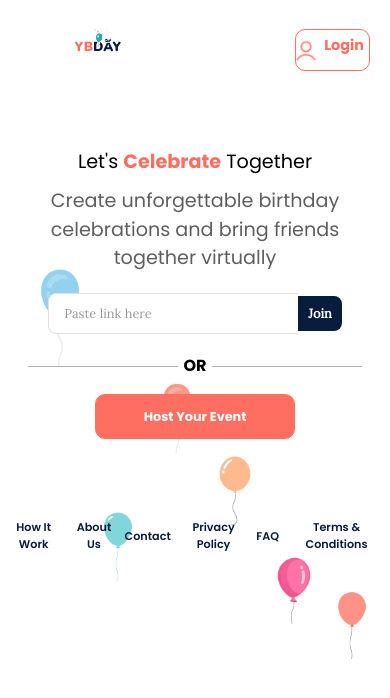
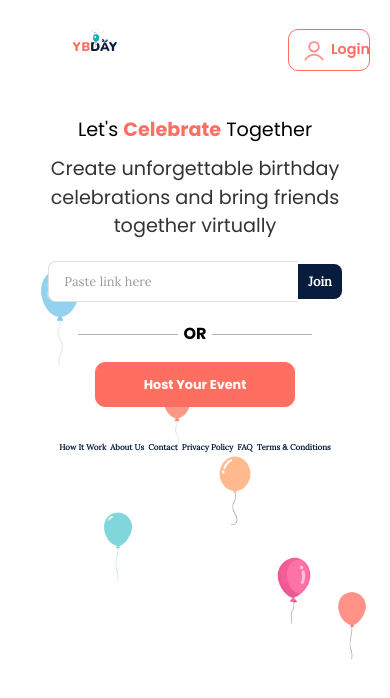
Before and after one commit to SaraNaveed02/brithday-web, a React (Vite) app: page / in a window 390 px wide. Shown: the top 698 px of the page. Built offline with nearby package versions, Linux system fonts and the light colour scheme.

Commit message:
Update App.css

```diff
--- a/src/styles/App.css
+++ b/src/styles/App.css
@@ -1,5 +1,5 @@
-@import url('https://fonts.googleapis.com/css2?family=Lora&display=swap');
-@import url('https://fonts.googleapis.com/css2?family=Lora&family=Poppins:wght@400;600;700&display=swap');
+@import url("https://fonts.googleapis.com/css2?family=Lora&display=swap");
+@import url("https://fonts.googleapis.com/css2?family=Lora&family=Poppins:wght@400;600;700&display=swap");
 @import "tailwindcss";
 
 .hero-container {
@@ -8,8 +8,9 @@
   width: 100%;
   height: 100%;
   overflow: hidden;
-  font-family: 'Poppins', 'sans-serif';
+  font-family: "Poppins", "sans-serif";
 }
+
 .hero-section {
   overflow: hidden;
   width: 100%;
@@ -17,23 +18,25 @@
   align-items: center;
   text-align: center;
 }
+
 .create-event {
   display: flex;
   justify-content: center;
   align-items: center;
   text-align: center;
 }
+
 .create-event-btn {
   border: 1px solid #ff6f61;
   color: white;
   border-radius: 10px;
   padding: 10px;
   width: 200px;
-  height:45px;
-  font-size: 1.2rem;
+  height: 45px;
+  font-size: 1rem;
   text-transform: capitalize;
   font-weight: bolder;
-  background-color:#ff6f61;
+  background-color: #ff6f61;
   display: flex;
   justify-content: center;
   align-items: center;
@@ -42,21 +45,19 @@
   gap: 5px;
   margin-bottom: 4rem;
   margin-top: 1rem;
-
 }
 
 .create-event-btn:hover {
-  scale: 1.1;
-  transition: all 0.3s ease-in-out;
-  box-shadow: black 2px 5px 5px 0px;
   cursor: pointer;
 }
+
 .hero-content h1 {
   font-size: 35px;
   text-align: center;
   align-items: center;
-  margin-top: 5rem;
+  margin-top: 3rem;
 }
+
 .hero-header {
   display: flex;
   justify-content: space-between;
@@ -68,14 +69,12 @@
 
 .ybday-btn:hover {
   cursor: pointer;
-  transition: all 0.3s ease-in-out;
-  scale: 1.1;
 }
-.login{
+
+.login {
   display: flex;
-  justify-content: center;
-  align-items: cneter;
-
+  justify-content: space-between;
+  align-items: center;
 }
 
 .login-signup-btn {
@@ -83,42 +82,43 @@
   color: #ff6f61;
   border-radius: 10px;
   padding: 5px 10px 5px 10px;
-  font-size: 1.3rem;
+  font-size: 1rem;
   text-transform: capitalize;
-  font-weight: bolder;
+  font-weight: 550;
   background-color: transparent;
   display: flex;
-  justify-content: center;
+  justify-content: space-between;
   align-items: center;
   gap: 8px;
 }
+
 .login-signup-btn:hover {
-  scale: 1.1;
-  box-shadow: black 2px 5px 5px 0px;
-  transition: all 0.3s ease-in-out;
   cursor: pointer;
 }
+
 .hero-content h1 span {
   color: #ff6f61;
   font-weight: bolder;
 }
+
 .hero-content p {
   font-size: 1.2rem;
   margin: 10px;
-  color: #333333c8;
+  color: #333333;
 }
+
 .join-section {
   display: flex;
   justify-content: center;
   align-items: center;
   margin: 20px;
-    font-family: 'Lora', serif;
+  font-family: "Lora", serif;
 }
 
 .join-link {
-  width: 300px;
+  width: 350px;
   padding: 10px 20px;
-  font-size: 1.3rem;
+  font-size: 1rem;
   color: #333;
   background-color: #ffffff;
   border: 1px solid #e0e0e0;
@@ -127,9 +127,10 @@
   border-bottom-left-radius: 8px;
   outline: none;
 }
+
 .join-btn {
-  padding: 10px 20px;
-  font-size: 1.3rem;
+  padding: 10px 30px;
+  font-size: 1rem;
   font-weight: 600;
   color: #ffffff;
   background-color: #081c3d;
@@ -139,52 +140,59 @@
   border-bottom-right-radius: 8px;
   transition: all 0.3s ease;
 }
-.after-link{
+
+.after-link {
   display: flex;
   justify-content: center;
-align-items: center;
-text-align:center;
-gap:5px
+  align-items: center;
+  text-align: center;
+  gap: 5px;
 }
-.after-link span{
+
+.after-link span {
   font-weight: bold;
 }
-.lines{
-  color:black;
-  width:150px;
-  height:1px;
- background-color:black;
-opacity:0.3
 
+.lines {
+  color: black;
+  width: 150px;
+  height: 1px;
+  background-color: black;
+  opacity: 0.3;
 }
+
 .hero-footer ul {
   display: flex;
   justify-content: center;
   align-items: center;
   list-style: none;
   padding: 0;
-  position: absolute;
-  bottom: auto;
+  bottom: 20px;
   left: 0;
   right: 0;
   margin: 0;
   text-transform: capitalize;
+  font-family: "Lora", serif;
 }
+
 .hero-footer li {
-  margin: 0 15px;
+  margin: 0 15px 0;
 }
+
 .hero-footer a {
   text-decoration: none;
   color: #081c3d;
-  font-weight: 600;
+  font-weight: 500;
 }
+
 .hero-footer a:hover {
   color: #ff6f61;
 }
-.hero-footer li:hover {
+
+/* .hero-footer li:hover {
   transition: all 0.3s ease-in-out;
   transform: scale(1.1);
-}
+} */
 
 /*responsive */
 
@@ -192,21 +200,20 @@ opacity:0.3
   .create-event-btn {
     padding: 5px;
     font-size: 0.8rem;
-    margin-bottom: 5rem;
+    margin-bottom: 2rem;
   }
   .hero-content h1 {
     font-size: 1.5rem;
     margin-top: 3rem;
   }
   .login-signup-btn {
-
     margin-left: 5rem;
-
   }
-  .login{
- font-size: .9rem;
-  gap:3px;
- padding-right:10px;
+  .login {
+    font-size: 0.9rem;
+    gap: 2px;
+    padding-right: 10px;
+    width: 60px;
   }
   .join-link {
     width: 250px;
@@ -220,20 +227,30 @@ opacity:0.3
   .hero-header {
     align-items: center;
   }
-  .logo{
+  .logo {
     width: 80%;
     height: 100%;
-
   }
   .hero-content h1 {
     font-size: 1.2rem;
+    margin-top: 1rem;
   }
   .hero-footer ul {
-    font-size: 0.7rem;
-    position: static;
-    bottom: auto;
+    font-size: 0.5rem;
+    margin-bottom: 6px;
   }
   .hero-footer li {
-    margin: 0 4px 0 4px;
+    margin: 2px;
+  }
+ .hero-footer a{
+    font-weight: bolder;
+
+ }
+  .lines {
+    color: black;
+    width: 100px;
+    height: 1px;
+    background-color: black;
+    opacity: 0.3;
   }
 }
```
